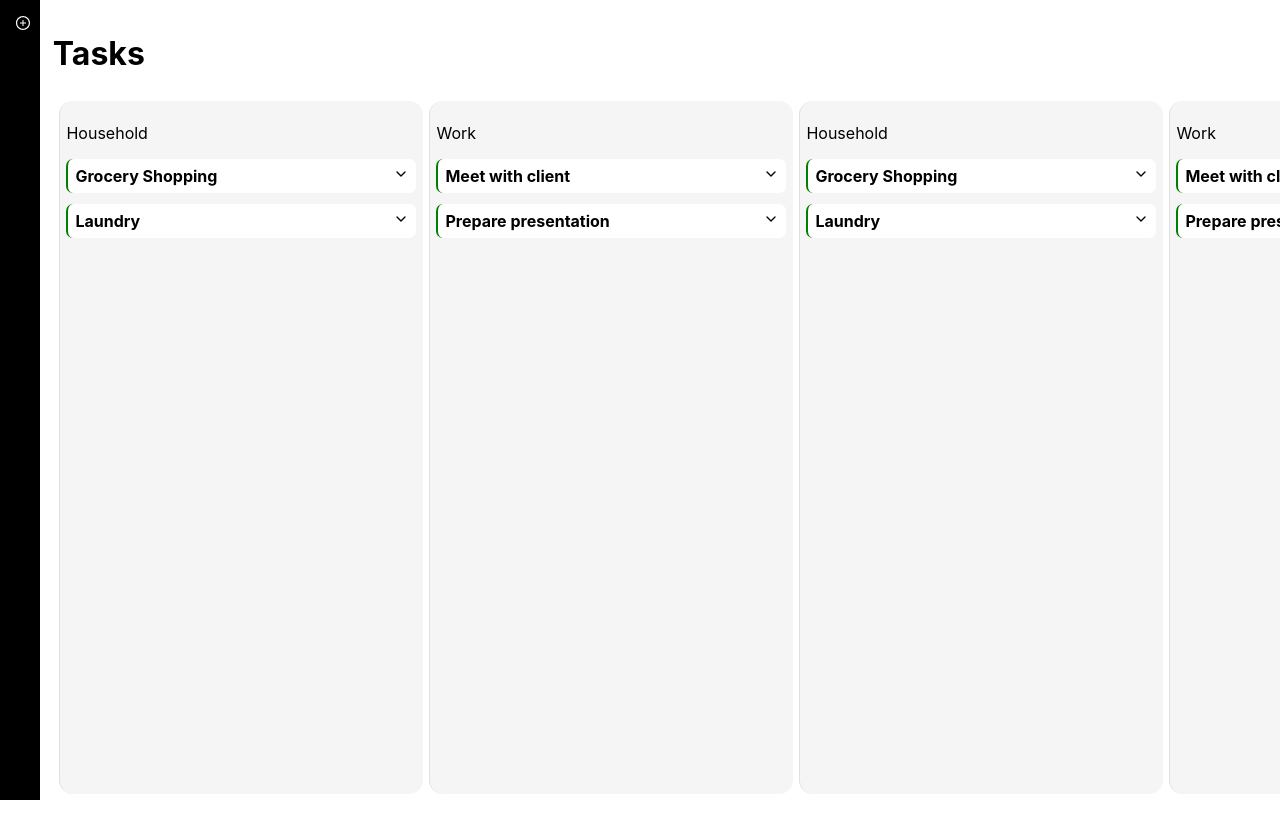
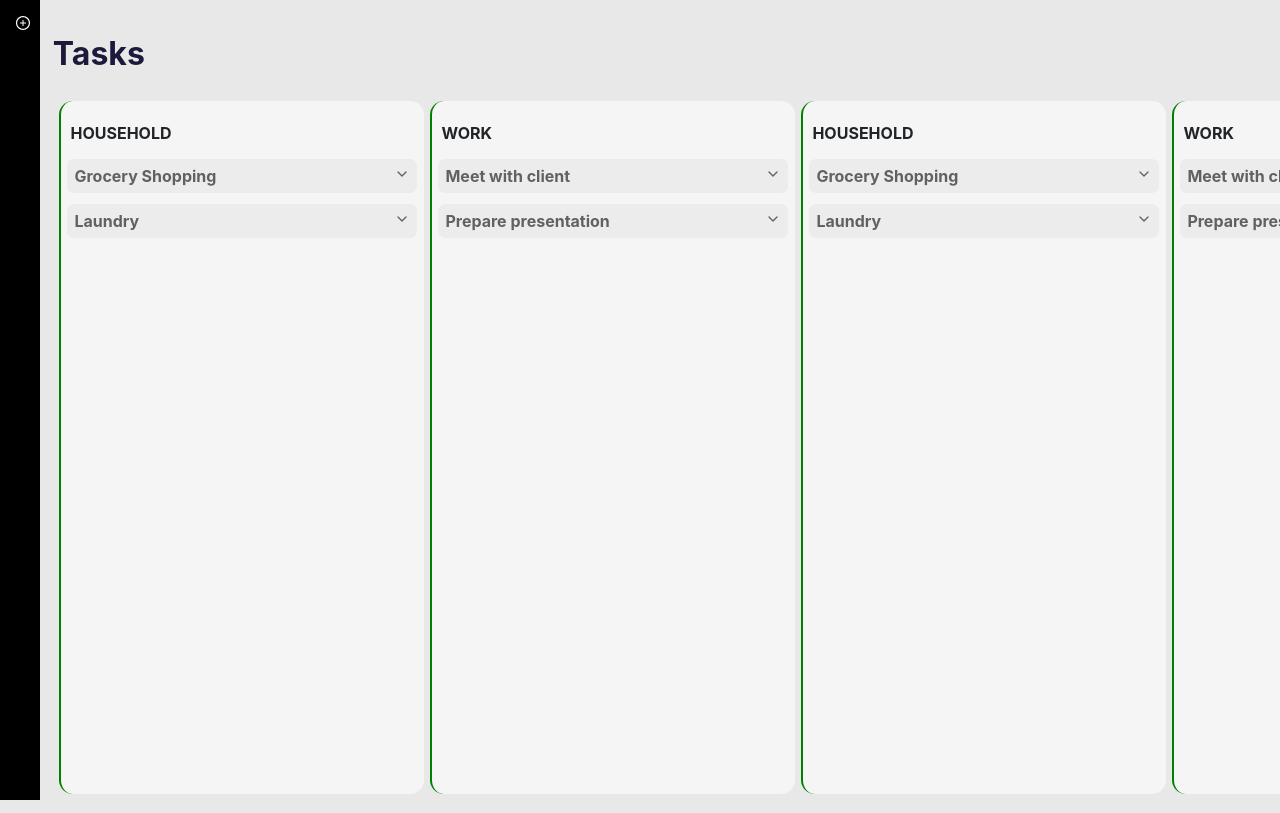
Before and after one commit to karlaevelize/task-management-react, a React (Create React App) app: page / in a window 1280 px wide. Shown: the top 813 px of the page. Built offline with nearby package versions, Linux system fonts and the light colour scheme.

Commit message:
🎨 Styling: small improvements

```diff
--- a/src/App.css
+++ b/src/App.css
@@ -1,3 +1,4 @@
 body {
-  /* background-color: #f3f6f7; */
+  background-color: #e8e8e8;
+  color: #212427;
 }
--- a/src/components/Categories.tsx
+++ b/src/components/Categories.tsx
@@ -20,7 +20,9 @@ export const Categories = ({
       }}
       onDragEnd={() => console.log("ended", name)}
     >
-      <p>{name}</p>
+      <p style={{ color: "#212427", marginLeft: "3px" }}>
+        <b>{name.toLocaleUpperCase()}</b>
+      </p>
       <div>
         {tasks.map((task) => (
           <Tasks task={task} />
@@ -34,7 +36,8 @@ const Container = styled.div`
   display: flex;
   flex-direction: column;
   background-color: #f5f5f5;
-  border-left: 1px solid #e0e0e0;
+  border-left: 2px solid green;
+  color: #616161;
   border-radius: 14px;
   padding: 1%;
   margin: 0.5%;
--- a/src/components/Tasks.tsx
+++ b/src/components/Tasks.tsx
@@ -26,8 +26,8 @@ export const Tasks = ({ task }: { task: Task }) => {
 };
 
 const Container = styled.div`
-  background-color: white;
-  border-left: 2px solid green;
+  background-color: #ececec;
+  /* border-left: 2px solid green; */
   border-radius: 7px;
   margin-bottom: 3%;
   padding: 2%;
--- a/src/pages/Home.tsx
+++ b/src/pages/Home.tsx
@@ -15,7 +15,7 @@ export const Home = () => {
 
   return (
     <MainContainer>
-      <h1>Tasks</h1>
+      <h1 style={{ color: "#1B1A3A" }}>Tasks</h1>
       <Container>
         {categoriesList.map((category) => (
           <Categories category={category} handleDrop={handleDrop} />
```
